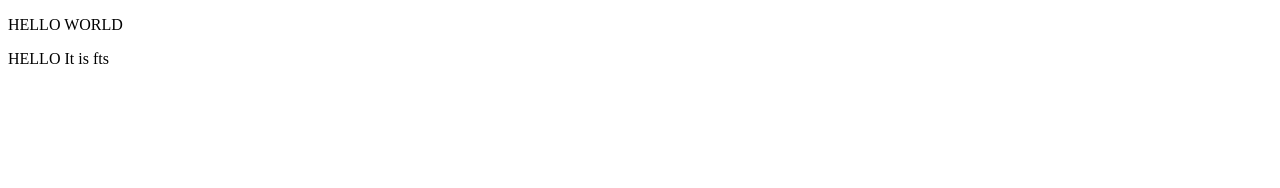
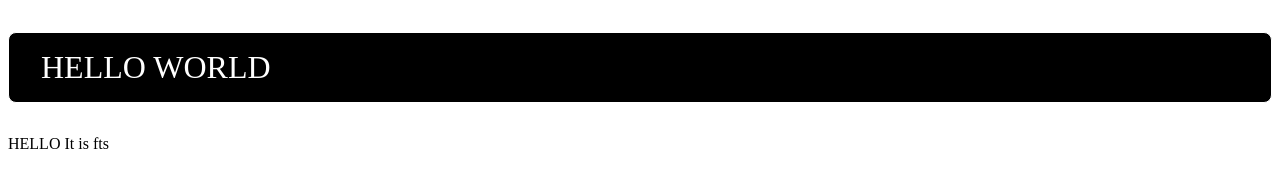
Before and after one commit to musarratChowdhury/JavascriptPractice, a plain HTML site: page index.html in a window 1280 px wide. Drawn offline with Linux system fonts and the light colour scheme.

Commit message:
css added

```diff
--- a/index.html
+++ b/index.html
@@ -4,10 +4,11 @@
     <meta charset="UTF-8" />
     <meta name="viewport" content="width=device-width, initial-scale=1.0" />
     <title>Js Practice</title>
+    <link rel="stylesheet" href="style.css" />
   </head>
   <body>
-      <p>HELLO WORLD</p>
-      <p>HELLO It is fts</p>
-      <script src="app.js"></script>
+    <p class="title">HELLO WORLD</p>
+    <p>HELLO It is fts</p>
+    <script src="app.js"></script>
   </body>
 </html>
--- /dev/null
+++ b/style.css
@@ -0,0 +1,8 @@
+.title {
+  font-size: 2rem;
+  color: white;
+  background-color: black;
+  padding: 1rem 2rem;
+  border: 1px solid white;
+  border-radius: 0.5rem;
+}
```
